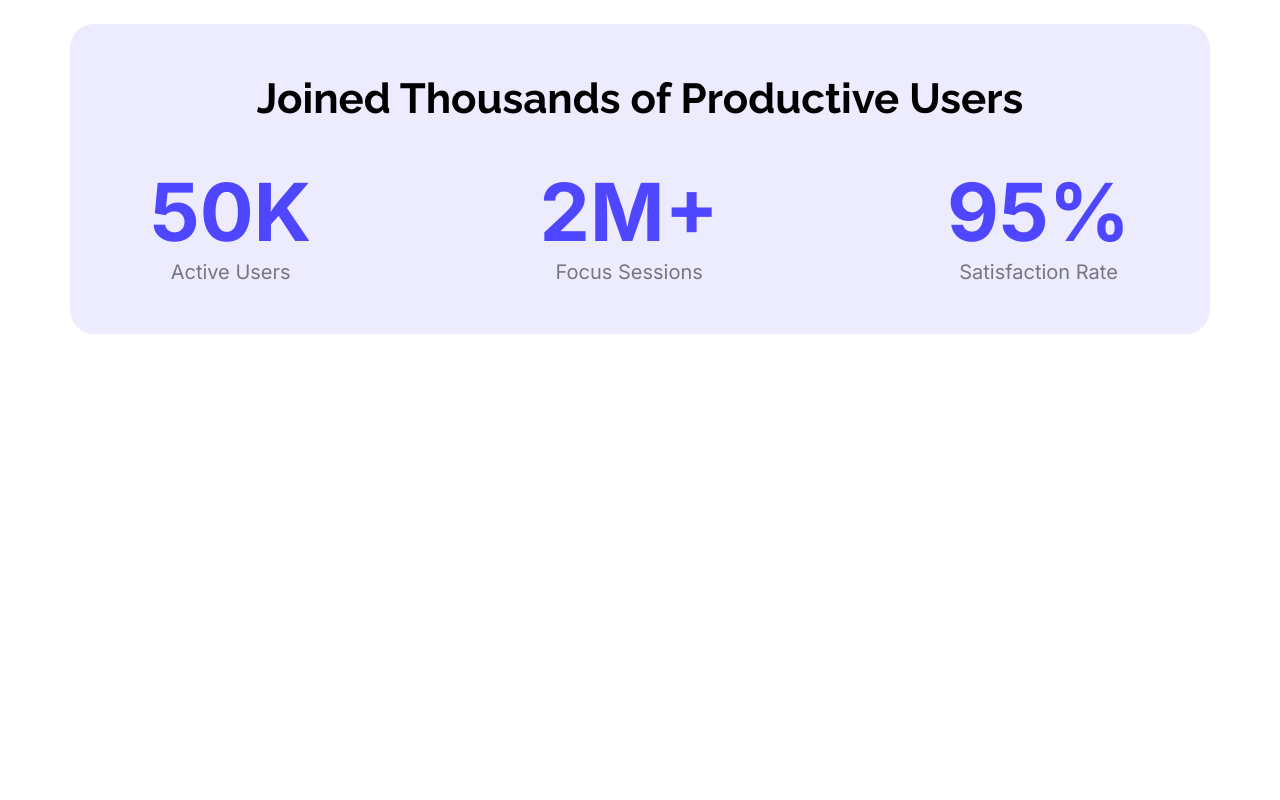
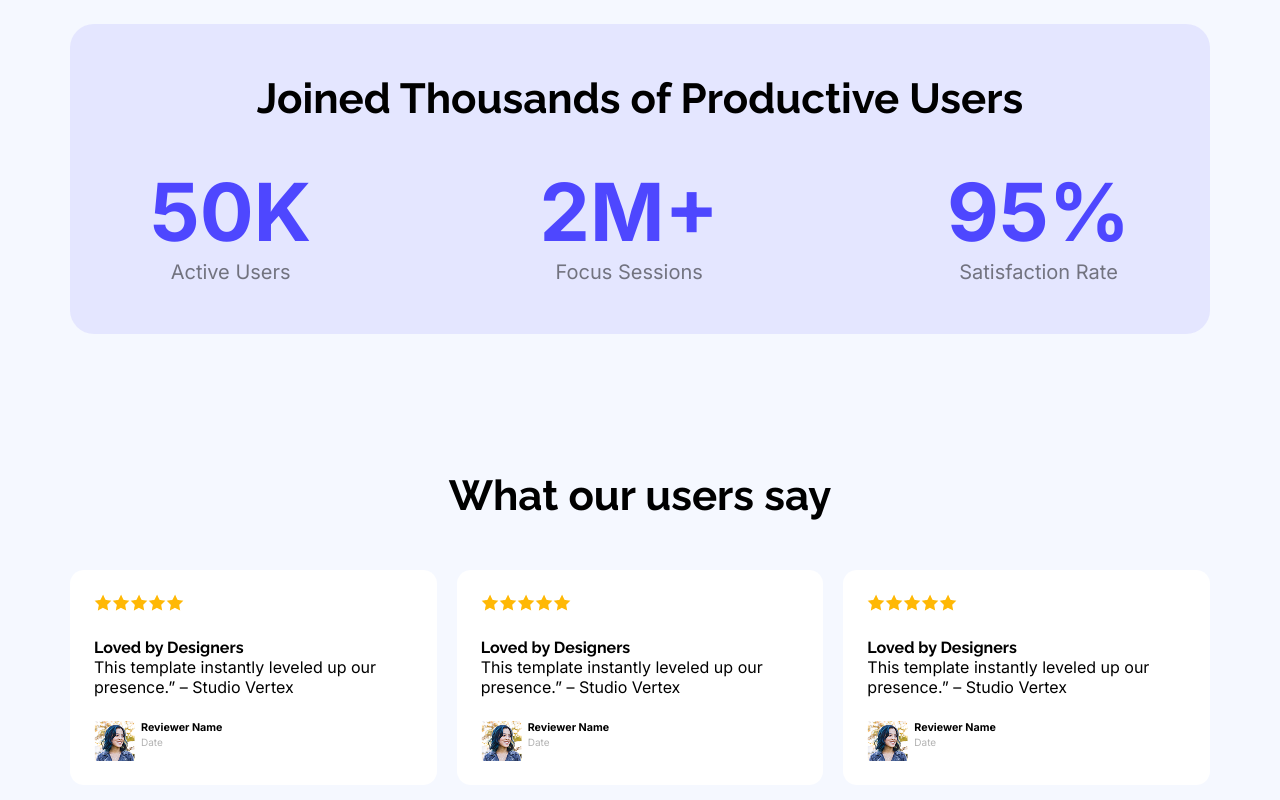
Before and after one commit to Nidan73/ph-a1-landing-launchpad, a plain HTML site: page index.html in a window 1280 px wide. Shown: the part 1262-2062 px from the top of the page. Before the commit the page ends 1726 px from the top, so only its background shows below. Drawn offline with Linux system fonts and the light colour scheme.

Commit message:
added the review section

```diff
--- a/index.html
+++ b/index.html
@@ -30,7 +30,7 @@
               Explore the live preview and imagine your brand in this bold new
               look.
             </p>
-            <button class="btn-primary">live Launch Preview</button>
+            <button class="btn-primary">Launch Live Preview</button>
           </div>
           <img class="image" src="Assets/wc-mini.png" alt="" />
         </div>
@@ -54,6 +54,62 @@
           </div>
         </div>
       </section>
+      <section class="review">
+        <h3 class="preview-title">What our users say</h3>
+        <div class="review-container">
+          <div class="review-align">
+            <div class="stars"></div>
+            <div class="review-content">
+              <h4 class="review-title">Loved by Designers</h4>
+              <p class="review-desc inter-font">
+                This template instantly leveled up our presence.” – Studio
+                Vertex
+              </p>
+            </div>
+            <div class="avatar">
+              <img src="Assets/avatar.png" alt="" />
+              <div class="inter-font">
+                <h6>Reviewer Name</h6>
+                <p class="date-font">Date</p>
+              </div>
+            </div>
+          </div>
+          <div class="review-align">
+            <div class="stars"></div>
+            <div class="review-content">
+              <h4 class="review-title">Loved by Designers</h4>
+              <p class="review-desc inter-font">
+                This template instantly leveled up our presence.” – Studio
+                Vertex
+              </p>
+            </div>
+            <div class="avatar">
+              <img src="Assets/avatar.png" alt="" />
+              <div class="inter-font">
+                <h6>Reviewer Name</h6>
+                <p class="date-font">Date</p>
+              </div>
+            </div>
+          </div>
+          <div class="review-align">
+            <div class="stars"></div>
+            <div class="review-content">
+              <h4 class="review-title">Loved by Designers</h4>
+              <p class="review-desc inter-font">
+                This template instantly leveled up our presence.” – Studio
+                Vertex
+              </p>
+            </div>
+            <div class="avatar">
+              <img src="Assets/avatar.png" alt="" />
+              <div class="inter-font">
+                <h6>Reviewer Name</h6>
+                <p class="date-font">Date</p>
+              </div>
+            </div>
+          </div>
+        </div>
+      </section>
     </main>
     <footer></footer>
   </body>
--- a/style/a1.css
+++ b/style/a1.css
@@ -21,6 +21,9 @@
   background-size: cover;
 }
 
+body {
+  background-color: #f5f8ff;
+}
 main {
   margin: 0 auto 130px;
   max-width: 1140px;
@@ -120,3 +123,45 @@ nav {
   font-size: 20px;
   color: rgba(0, 0, 0, 0.5);
 }
+
+.review {
+  margin-top: 137px;
+  text-align: center;
+}
+
+.review-container {
+  margin-top: 50px;
+  display: flex;
+  justify-content: space-around;
+  text-align: left;
+  gap: 20px;
+}
+.review-align {
+  padding: 24px;
+  background-color: white;
+  border-radius: 14px;
+}
+
+.stars {
+  height: 20px;
+  width: 90px;
+  background-image: url(../Assets/icon-star.png);
+  background-repeat: repeat-x;
+}
+.review-content {
+  margin-top: 24px;
+  margin-bottom: 24px;
+}
+.review-desc {
+  font-size: 16px;
+  font-weight: 400;
+}
+.avatar {
+  display: flex;
+  gap: 6px;
+}
+.date-font {
+  color: #b3b3b3;
+  margin-top: 2px;
+  font-size: 10px;
+}
```
